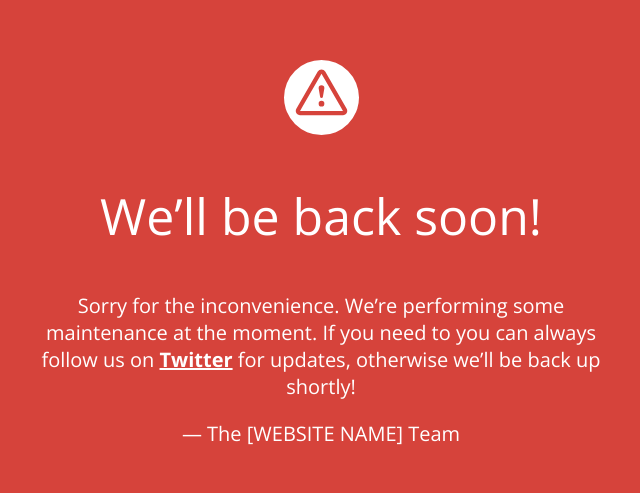
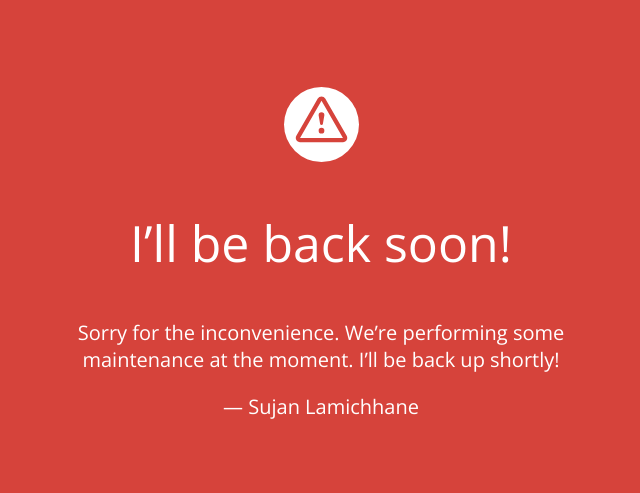
Before and after one commit to sujankim/Portfolio, a plain HTML site: page index.html in a window 1280 px wide. Shown: the part 147-640 px from the top of the page, without its empty margins (319-959 px from the left). Drawn offline with nearby package versions, Linux system fonts and the light colour scheme.

Commit message:
Update and rename main.html to index.html

```diff
--- a/main.html
+++ b/index.html
@@ -15,9 +15,9 @@
 
 <article>
     <svg xmlns="http://www.w3.org/2000/svg" viewBox="0 0 202.24 202.24"><defs><style>.cls-1{fill:#fff;}</style></defs><title>Asset 3</title><g id="Layer_2" data-name="Layer 2"><g id="Capa_1" data-name="Capa 1"><path class="cls-1" d="M101.12,0A101.12,101.12,0,1,0,202.24,101.12,101.12,101.12,0,0,0,101.12,0ZM159,148.76H43.28a11.57,11.57,0,0,1-10-17.34L91.09,31.16a11.57,11.57,0,0,1,20.06,0L169,131.43a11.57,11.57,0,0,1-10,17.34Z"/><path class="cls-1" d="M101.12,36.93h0L43.27,137.21H159L101.13,36.94Zm0,88.7a7.71,7.71,0,1,1,7.71-7.71A7.71,7.71,0,0,1,101.12,125.63Zm7.71-50.13a7.56,7.56,0,0,1-.11,1.3l-3.8,22.49a3.86,3.86,0,0,1-7.61,0l-3.8-22.49a8,8,0,0,1-.11-1.3,7.71,7.71,0,1,1,15.43,0Z"/></g></g></svg>
-    <h1>We&rsquo;ll be back soon!</h1>
+    <h1>I&rsquo;ll be back soon!</h1>
     <div>
-        <p>Sorry for the inconvenience. We&rsquo;re performing some maintenance at the moment. If you need to you can always follow us on <a href="http://www.twitter.com/">Twitter</a> for updates, otherwise we&rsquo;ll be back up shortly!</p>
-        <p>&mdash; The [WEBSITE NAME] Team</p>
+        <p>Sorry for the inconvenience. We&rsquo;re performing some maintenance at the moment.</a> I&rsquo;ll be back up shortly!</p>
+        <p>&mdash; Sujan Lamichhane</p>
     </div>
 </article>
```
